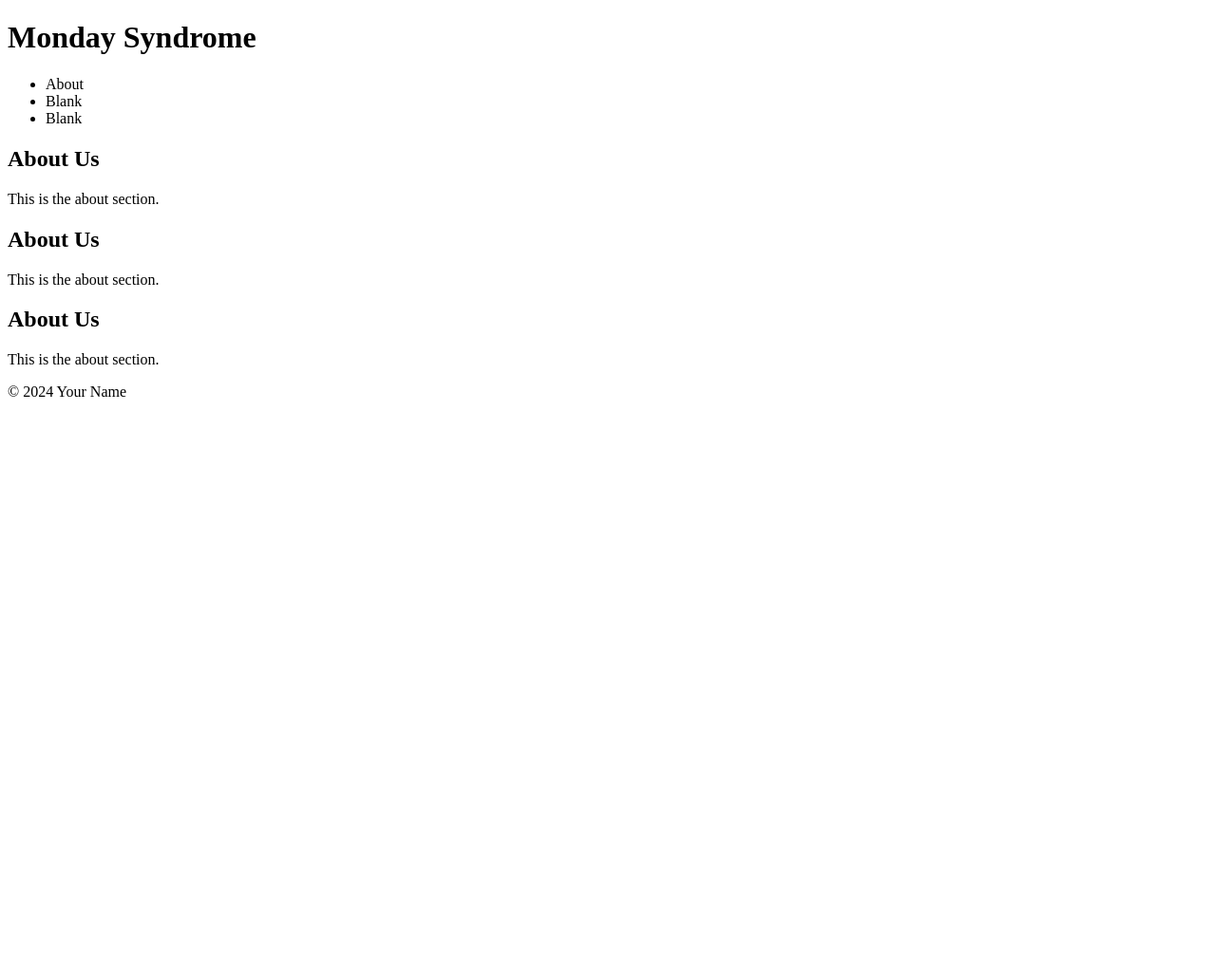
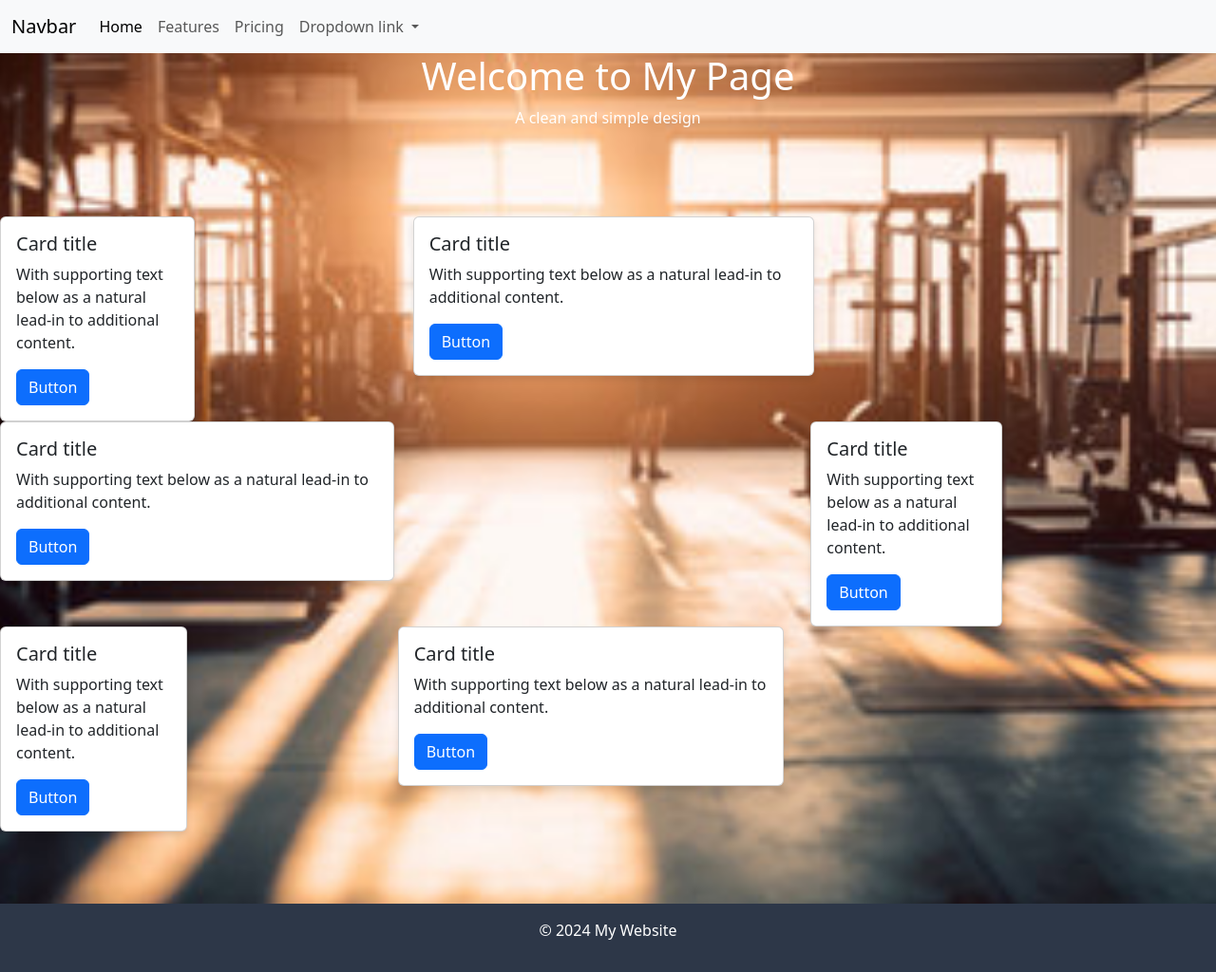
Before and after one commit to glynch77/fitnessBlog, a plain HTML site: page index.html in a window 1280 px wide. Shown: the whole page at 95% size. Before the commit the page ends 800 px from the top, so only its background shows below. Drawn offline with nearby package versions, Linux system fonts and the light colour scheme.

Commit message:
Layout redesign

```diff
--- a/index.html
+++ b/index.html
@@ -3,38 +3,126 @@
 <head>
     <meta charset="UTF-8">
     <meta name="viewport" content="width=device-width, initial-scale=1.0">
-    <title>Monday Syndrom</title>
+    <title>Monday Syndrome</title>
+    <link rel="stylesheet" href="styles.css">
+    <link href="https://cdn.jsdelivr.net/npm/bootstrap@5.3.3/dist/css/bootstrap.min.css" rel="stylesheet" integrity="sha384-QWTKZyjpPEjISv5WaRU9OFeRpok6YctnYmDr5pNlyT2bRjXh0JMhjY6hW+ALEwIH" crossorigin="anonymous">
+
 </head>
-<header>
-    <h1>Monday Syndrome</h1>
-</header>
 
-<nav>
-    <ul>
-        <li><a href="#about"></a>About</li>
-        <li><a href="#blank"></a>Blank</li>
-        <li><a href="#blog"></a>Blank</li>
-    </ul>
-</nav>
+<body>
 
-<main>
-    <section id="about">
-        <h2>About Us</h2>
-        <p>This is the about section.</p>
-    </section>
-    <section id="about">
-        <h2>About Us</h2>
-        <p>This is the about section.</p>
-    </section>
-    <section id="about">
-        <h2>About Us</h2>
-        <p>This is the about section.</p>
-    </section>
-    <footer>
-        <p>© 2024 Your Name</p>
-    </footer>
-</main>
-<body>
+    <nav class="navbar navbar-expand-lg bg-body-tertiary">
+        <div class="container-fluid">
+          <a class="navbar-brand" href="#">Navbar</a>
+          <button class="navbar-toggler" type="button" data-bs-toggle="collapse" data-bs-target="#navbarNavDropdown" aria-controls="navbarNavDropdown" aria-expanded="false" aria-label="Toggle navigation">
+            <span class="navbar-toggler-icon"></span>
+          </button>
+          <div class="collapse navbar-collapse" id="navbarNavDropdown">
+            <ul class="navbar-nav">
+              <li class="nav-item">
+                <a class="nav-link active" aria-current="page" href="#">Home</a>
+              </li>
+              <li class="nav-item">
+                <a class="nav-link" href="#">Features</a>
+              </li>
+              <li class="nav-item">
+                <a class="nav-link" href="#">Pricing</a>
+              </li>
+              <li class="nav-item dropdown">
+                <a class="nav-link dropdown-toggle" href="#" role="button" data-bs-toggle="dropdown" aria-expanded="false">
+                  Dropdown link
+                </a>
+                <ul class="dropdown-menu">
+                  <li><a class="dropdown-item" href="#">Action</a></li>
+                  <li><a class="dropdown-item" href="#">Another action</a></li>
+                  <li><a class="dropdown-item" href="#">Something else here</a></li>
+                </ul>
+              </li>
+            </ul>
+          </div>
+        </div>
+      </nav>
+
+    <!-- Background -->
+  <div class="background"></div>
+
+  <!-- Hero Section -->
+  <section class="hero-section text-center text-white">
+    <h1>Welcome to My Page</h1>
+    <p>A clean and simple design</p>
+  </section>
+
+  <!-- Content Sections -->
+  <section class="d-flex justify-content-center align-items-center vh-100">
+    <div class="row">
+      <div class="col-4">
+        <div class="card w-50">
+          <div class="card-body">
+            <h5 class="card-title">Card title</h5>
+            <p class="card-text">With supporting text below as a natural lead-in to additional content.</p>
+            <a href="#" class="btn btn-primary">Button</a>
+          </div>
+        </div>
+      </div>
+      <div class="col-8"><div class="card w-50">
+        <div class="card-body">
+          <h5 class="card-title">Card title</h5>
+          <p class="card-text">With supporting text below as a natural lead-in to additional content.</p>
+          <a href="#" class="btn btn-primary">Button</a>
+        </div>
+      </div>
+    </div>
+
+
+
+    <div class="row">
+      <div class="col-8">
+        <div class="card w-50">
+          <div class="card-body">
+            <h5 class="card-title">Card title</h5>
+            <p class="card-text">With supporting text below as a natural lead-in to additional content.</p>
+            <a href="#" class="btn btn-primary">Button</a>
+          </div>
+        </div>
+      </div>
+      <div class="col-4"><div class="card w-50">
+        <div class="card-body">
+          <h5 class="card-title">Card title</h5>
+          <p class="card-text">With supporting text below as a natural lead-in to additional content.</p>
+          <a href="#" class="btn btn-primary">Button</a>
+        </div>
+      </div>
+    </div>
+
+
+    <div class="row">
+      <div class="col-4">
+        <div class="card w-50">
+          <div class="card-body">
+            <h5 class="card-title">Card title</h5>
+            <p class="card-text">With supporting text below as a natural lead-in to additional content.</p>
+            <a href="#" class="btn btn-primary">Button</a>
+          </div>
+        </div>
+      </div>
+      <div class="col-8"><div class="card w-50">
+        <div class="card-body">
+          <h5 class="card-title">Card title</h5>
+          <p class="card-text">With supporting text below as a natural lead-in to additional content.</p>
+          <a href="#" class="btn btn-primary">Button</a>
+        </div>
+      </div>
+    </div>
+  </section>
+
+  <!-- Footer -->
+  <footer class="text-center text-white py-3">
+    <p>&copy; 2024 My Website</p>
+  </footer>
+</body>
+</html>
+     <script src="scripts.js"></script>
+     <script src="https://cdn.jsdelivr.net/npm/bootstrap@5.3.3/dist/js/bootstrap.bundle.min.js" integrity="sha384-YvpcrYf0tY3lHB60NNkmXc5s9fDVZLESaAA55NDzOxhy9GkcIdslK1eN7N6jIeHz" crossorigin="anonymous"></script>
 
 </body>
 </html>
--- a/styles.css
+++ b/styles.css
@@ -0,0 +1,46 @@
+/* Background Style */
+
+body {
+  margin: 0; /* Remove default margin */
+  padding: 0; /* Remove default padding */
+  background-image: url('assets /201877786-gym-or-fitness-with-sunset-light-background-for-web-design-template-website.jpg'); /* Path to your image file */
+  background-size: cover; /* Makes the image cover the entire background */
+  background-repeat: no-repeat; /* Prevents the image from repeating */
+  background-position: center; /* Centers the image */
+  font-family: Arial, sans-serif; /* Optional font styling */
+  color: white; /* Changes text color to make it visible over the image */
+}
+
+  }
+
+  /* Hero Section */
+  .hero-section {
+    padding: 100px 20px;
+    background: rgba(0, 0, 0, 0.6); /* Slight transparency for text visibility */
+    box-shadow: 0px 4px 6px rgba(0, 0, 0, 0.1);
+    border-radius: 10px;
+  }
+
+  /* Cards */
+  .card {
+    box-shadow: 0px 4px 6px rgba(0, 0, 0, 0.1); /* Soft shadow */
+    border: none; /* Remove default borders */
+    border-radius: 8px; /* Rounded corners */
+    background-color: white;
+  }
+
+  /* Footer */
+  footer {
+    background-color: #2d3748;
+    color: white;
+  }
+
+  /* Caloric Calculator */
+
+  form {
+    margin: 20px 0;
+  }
+
+  #result {
+    text-align: center;
+  }
```
Also changed, not shown: scripts.js (+94 -0 lines), assets /201877786-gym-or-fitness-with-sunset-light-background-for-web-design-template-website.jpg (added).
